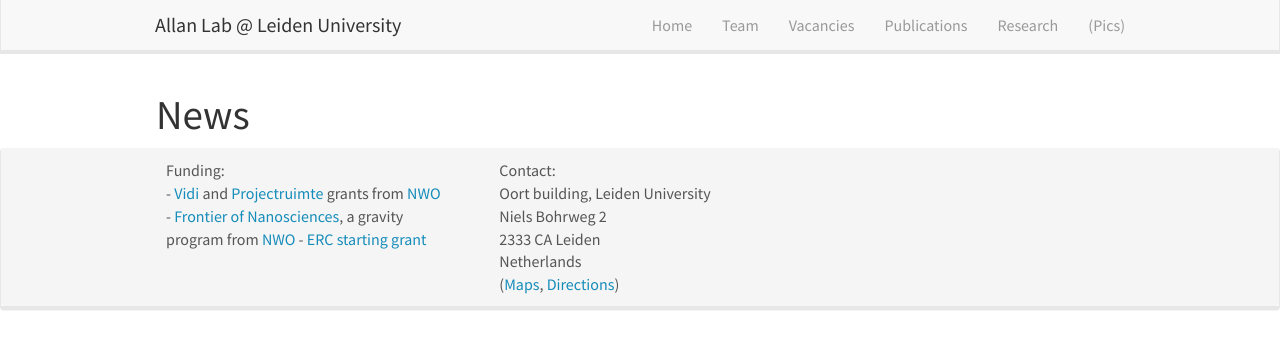
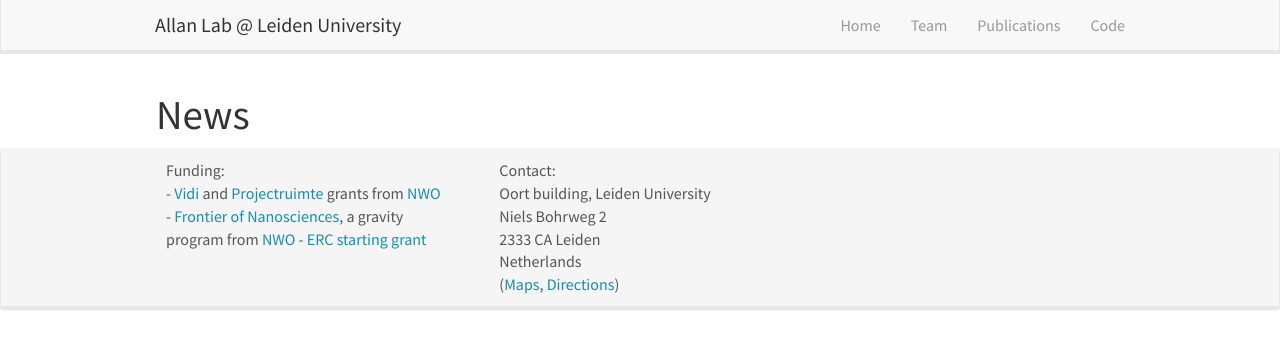
Before and after one commit to knifeqmul/knifeqmul.github.io, a Jekyll site: the page built from _pages/allnews.md, in a window 1280 px wide. Shown: the top 349 px of the page. Built offline with Jekyll 4.4.1, drawn with Linux system fonts in a browser that asks for light colours; nearby versions of some CDN libraries.

Commit message:
Update header.html

```diff
--- a/_includes/header.html
+++ b/_includes/header.html
@@ -14,10 +14,8 @@
 	  <ul class="nav navbar-nav navbar-right">
 		<li><a href="{{ site.url }}{{ site.baseurl }}/">Home</a></li>
 		<li><a href="{{ site.url }}{{ site.baseurl }}/team">Team</a></li>
-		<li><a href="{{ site.url }}{{ site.baseurl }}/vacancies">Vacancies</a></li>
 		<li><a href="{{ site.url }}{{ site.baseurl }}/publications">Publications</a></li>
-		<li><a href="{{ site.url }}{{ site.baseurl }}/research">Research</a></li>
-		<li><a href="{{ site.url }}{{ site.baseurl }}/pictures">(Pics)</a></li>
+		<li><a href="{{ site.url }}{{ site.baseurl }}/code">Code</a></li>
 	  </ul>
 	</div>
   </div>
```
